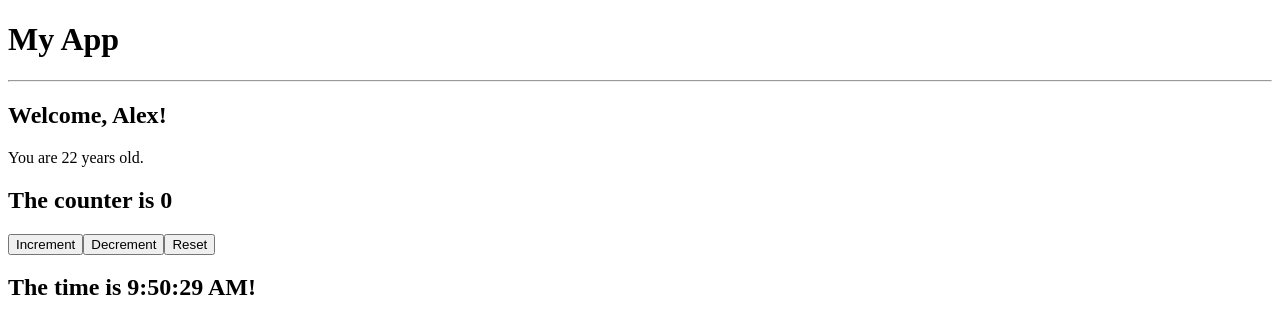
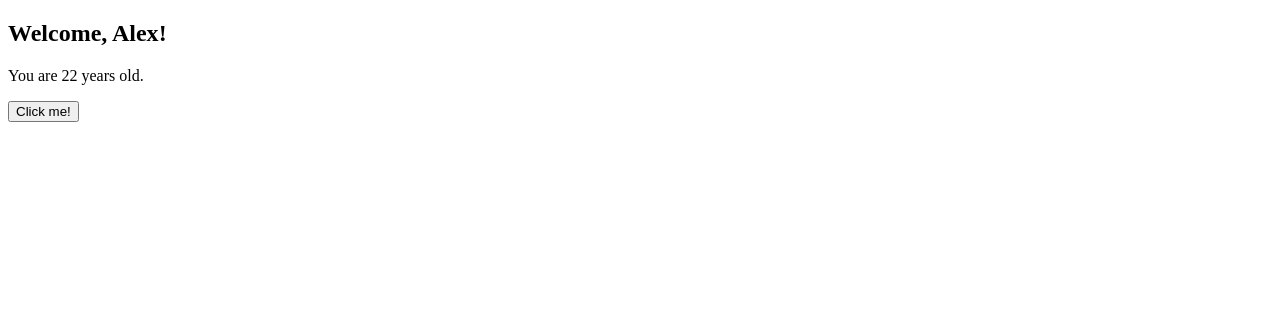
Before and after one commit to xAlessandroo/React, a React (Vite) app in the folder my-app/: page / in a window 1280 px wide. Shown: the top 334 px of the page. Built offline with nearby package versions, Linux system fonts and the light colour scheme.

Commit message:
handleEvent1

```diff
--- a/my-app/src/App.jsx
+++ b/my-app/src/App.jsx
@@ -1,15 +1,11 @@
-import { Clock } from "./Clock";
-import { Counter } from "./Counter";
+import { MouseClicker } from "./MouseClicker";
 import { Welcome } from "./Welcome";
 
 export function App(){
     return (
         <div>
-            <h1>My App</h1>
-            <hr />
             <Welcome name="Alex" age={22}/>
-            <Counter />
-            <Clock />
+            <MouseClicker />
         </div>
     )
 }
--- a/my-app/src/Clock.jsx
+++ /dev/null
@@ -1,20 +0,0 @@
-import { useEffect, useState } from "react"
-
-export function Clock(){
-
-    const [date, setDate] = useState(new Date());
-
-    useEffect(() => {
-        const id = setInterval(() => {
-            setDate(new Date())
-        }, 1000)
-
-        return (() => clearInterval(id));
-    }, [])
-
-    return (
-    <div>
-        <h2>The time is {date.toLocaleTimeString()}!</h2>
-    </div>
-    )
-}
--- a/my-app/src/Counter.jsx
+++ /dev/null
@@ -1,19 +0,0 @@
-import { useState, useEffect } from "react"
-
-export function Counter(){
-
-    const [counter, setCounter] = useState(0);
-
-    useEffect(() => {
-        console.log(counter);
-    }, [counter])
-
-    return (
-        <div>
-            <h2>The counter is {counter}</h2>
-            <button onClick={()=>{ setCounter(counter + 1)}}>Increment</button>
-            <button onClick={()=>{ setCounter(counter - 1)}}>Decrement</button>
-            <button onClick={()=>{ setCounter(0)}}>Reset</button>
-        </div>
-    )
-}
--- /dev/null
+++ b/my-app/src/MouseClicker.jsx
@@ -0,0 +1,10 @@
+export function MouseClicker(){
+
+    function handleClick(e){
+        console.log(e.target.name);
+    }
+
+    return (
+        <button name="one" onClick={handleClick}>Click me!</button>
+    )
+}
```
